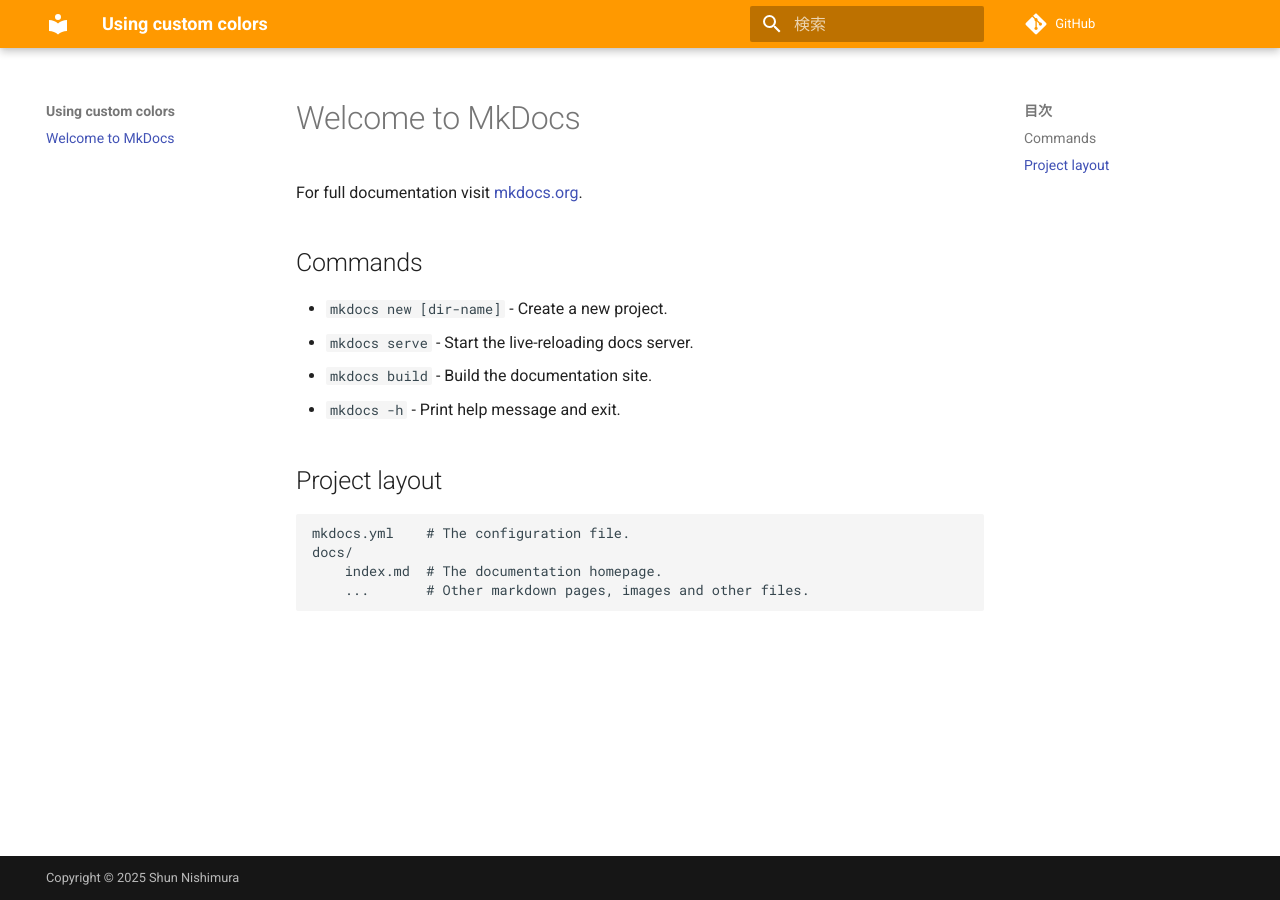
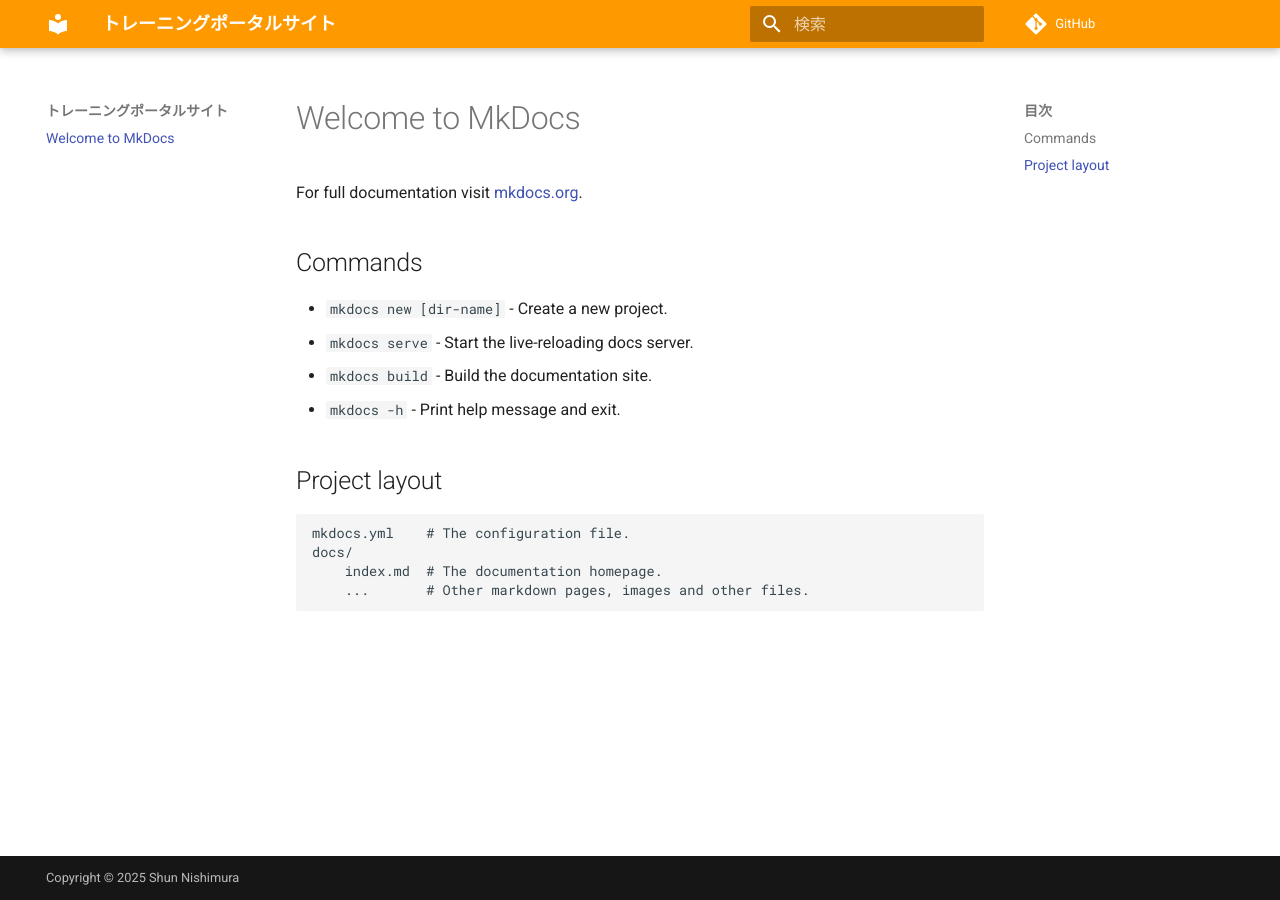
Before and after one commit to nshun/aws-portal-mkdocs, an MkDocs documentation site: the page built from docs/index.md, in a window 1280 px wide. Built offline with MkDocs 1.6.1 and Material for MkDocs 9.7.7, drawn with Linux system fonts in a browser that asks for light colours; plug-ins that fetch from the network failed and are left out; comment, search, counter and statistics services are not loaded.

Commit message:
docs: change site name

```diff
--- a/mkdocs.yml
+++ b/mkdocs.yml
@@ -1,5 +1,5 @@
-site_name: Using custom colors
-site_url: https://example.com
+site_name: トレーニングポータルサイト
+site_url: https://nshun.github.io/aws-portal-mkdocs/
 repo_url: https://github.com/nshun/aws-portal-mkdocs
 
 # Theme
```
